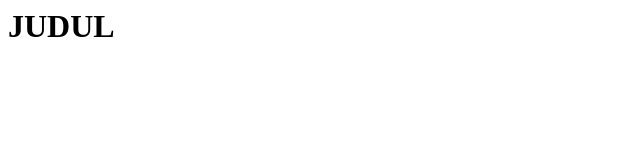
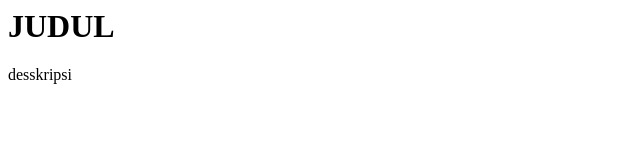
Before and after one commit to ShintaJuliantari/ujicoba, a plain HTML site: page index.html in a window 1280 px wide. Shown: the full height of the page, 0-640 px from the left. Drawn offline with Linux system fonts and the light colour scheme.

Commit message:
update deskripsi

```diff
--- a/index.html
+++ b/index.html
@@ -1,3 +1,4 @@
 <html>
     <h1>JUDUL</h1>
+    <p>desskripsi</p>
 </html>
```
